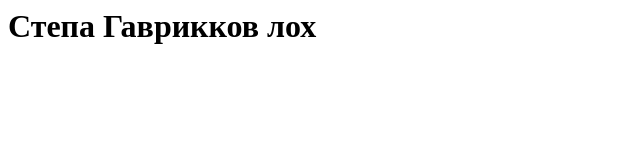
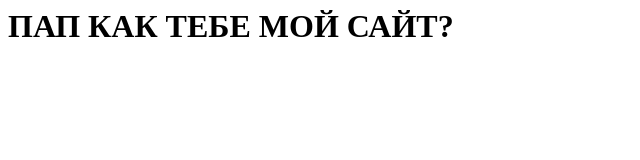
Before and after one commit to san1y/san1y.github.io, a plain HTML site: page index.html in a window 1280 px wide. Shown: the whole page, without its empty margins (0-640 px from the left). Drawn offline with Linux system fonts and the light colour scheme.

Commit message:
Update index.html

```diff
--- a/index.html
+++ b/index.html
@@ -1 +1 @@
-<H1>Степа Гаврикков лох</h1>
+<H1>ПАП КАК ТЕБЕ МОЙ САЙТ?</h1>
```
